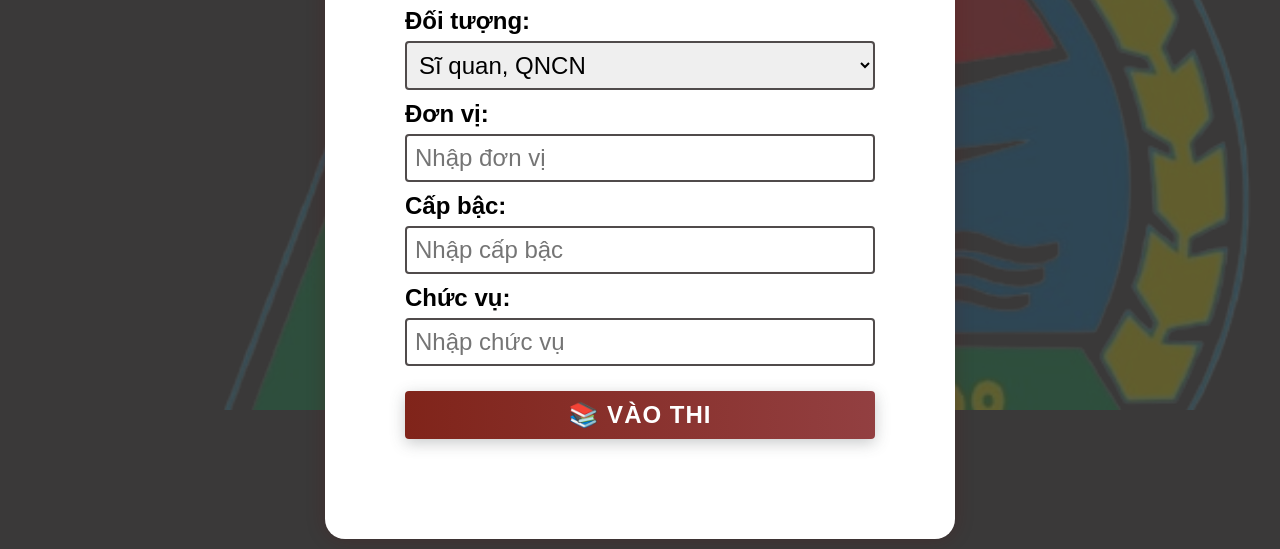
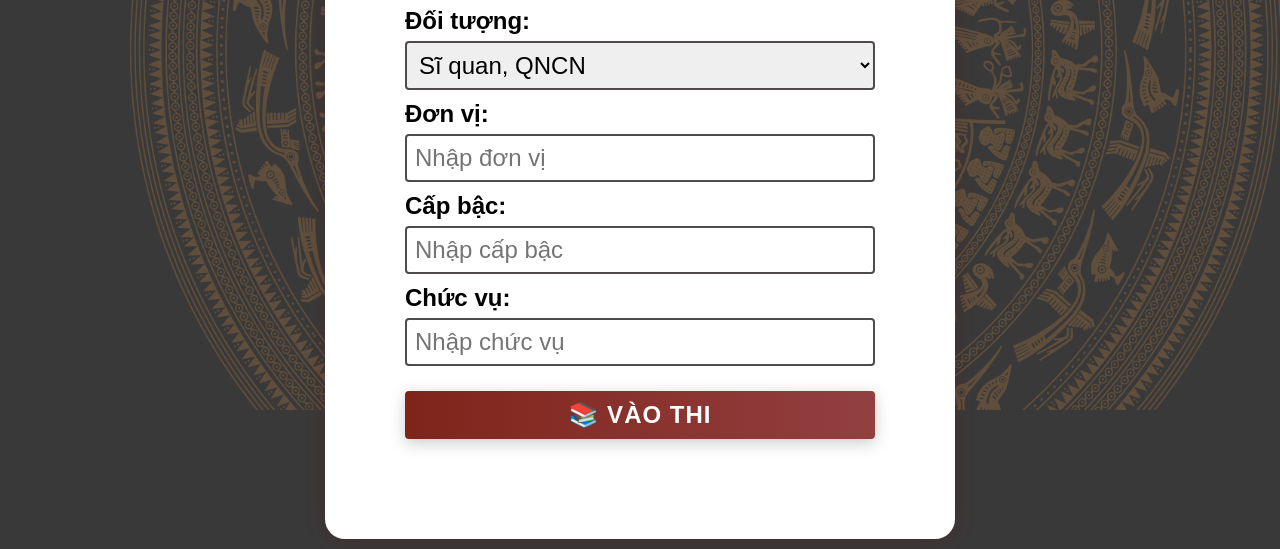
Before and after one commit to trungdoan98/kiemtranhanthuc, a plain HTML site: page index.html in a window 1280 px wide. Shown: the part 410-959 px from the top of the page. Drawn offline with nearby package versions, Linux system fonts and the light colour scheme.

Commit message:
Update login.css

```diff
--- a/login.css
+++ b/login.css
@@ -11,7 +11,7 @@ body::before {
   left: 130px; /* Cách lề trái màn hình 130px */
   width: 90%; /* Chiều rộng chiếm 90% của màn hình */
   height: 90%; /* Chiều cao chiếm 90% của màn hình */
-  background-image: url("img/LOGO98.png"); /* Sử dụng hình ảnh logo.png làm nền */
+  background-image: url("img/logo.png"); /* Sử dụng hình ảnh logo.png làm nền */
   background-size: cover; /* Kéo giãn hình ảnh để bao phủ toàn bộ khu vực */
   background-position: center; /* Căn giữa hình ảnh nền */
   background-repeat: no-repeat; /* Không lặp lại hình ảnh nền */
```
